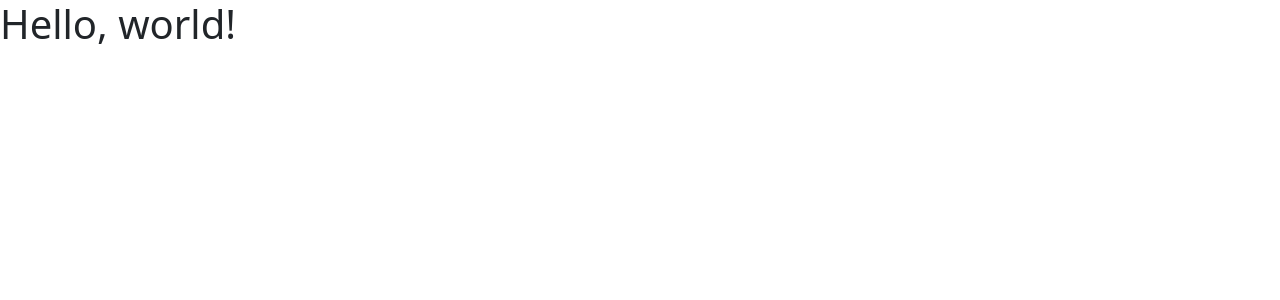
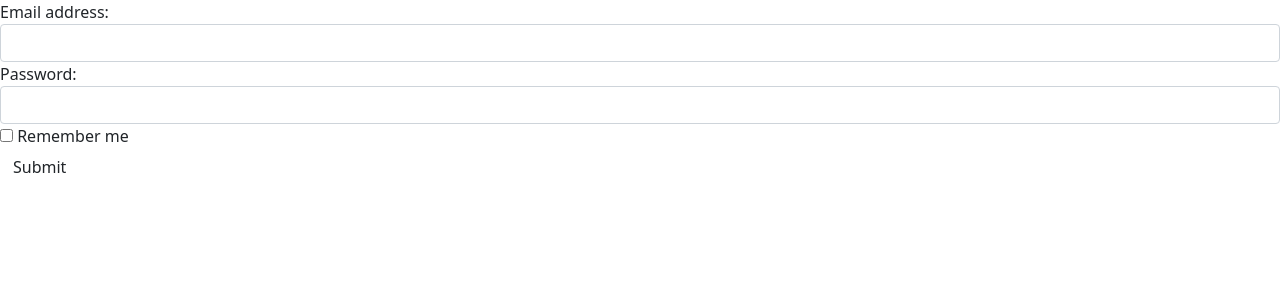
Before and after one commit to haha505254/DRF_example, a Django app: page /index/ in a window 1280 px wide. Shown: the top 300 px of the page. Run offline with Django 4.2, Linux system fonts and the light colour scheme.

Commit message:
success post key&value

```diff
--- a/drf_message_board/templates/messageboard/index.html
+++ b/drf_message_board/templates/messageboard/index.html
@@ -1,22 +1,41 @@
 <!doctype html>
 <html lang="en">
+
 <head>
   <!-- Required meta tags -->
   <meta charset="utf-8">
   <meta name="viewport" content="width=device-width, initial-scale=1">
 
   <!-- Bootstrap CSS -->
-    <link href="https://cdn.jsdelivr.net/npm/bootstrap@5.1.1/dist/css/bootstrap.min.css" rel="stylesheet" integrity="sha384-F3w7mX95PdgyTmZZMECAngseQB83DfGTowi0iMjiWaeVhAn4FJkqJByhZMI3AhiU" crossorigin="anonymous">
+  <link href="https://cdn.jsdelivr.net/npm/bootstrap@5.1.1/dist/css/bootstrap.min.css" rel="stylesheet"
+    integrity="sha384-F3w7mX95PdgyTmZZMECAngseQB83DfGTowi0iMjiWaeVhAn4FJkqJByhZMI3AhiU" crossorigin="anonymous">
 
   <title>Hello, world!</title>
 </head>
+
 <body>
-    <h1>Hello, world!</h1>
+  <form action="/api/messageboard/" method="post">
+    {% csrf_token %}
+    <div class="form-group">
+      <label for="email">Email address:</label>
+      <input type="text" class="form-control" id="title" name ="title">
+    </div>
+    <div class="form-group">
+      <label for="pwd">Password:</label>
+      <input type="text" class="form-control" id="text" name ="text">
+    </div>
+    <div class="checkbox">
+      <label><input type="checkbox"> Remember me</label>
+    </div>
+    <button type="submit" class="btn btn-default">Submit</button>
+  </form>
 
   <!-- Optional JavaScript; choose one of the two! -->
 
   <!-- Option 1: Bootstrap Bundle with Popper -->
-    <script src="https://cdn.jsdelivr.net/npm/bootstrap@5.1.1/dist/js/bootstrap.bundle.min.js" integrity="sha384-/bQdsTh/da6pkI1MST/rWKFNjaCP5gBSY4sEBT38Q/9RBh9AH40zEOg7Hlq2THRZ" crossorigin="anonymous"></script>
+  <script src="https://cdn.jsdelivr.net/npm/bootstrap@5.1.1/dist/js/bootstrap.bundle.min.js"
+    integrity="sha384-/bQdsTh/da6pkI1MST/rWKFNjaCP5gBSY4sEBT38Q/9RBh9AH40zEOg7Hlq2THRZ"
+    crossorigin="anonymous"></script>
 
   <!-- Option 2: Separate Popper and Bootstrap JS -->
   <!--
@@ -24,4 +43,5 @@
     <script src="https://cdn.jsdelivr.net/npm/bootstrap@5.1.1/dist/js/bootstrap.min.js" integrity="sha384-skAcpIdS7UcVUC05LJ9Dxay8AXcDYfBJqt1CJ85S/CFujBsIzCIv+l9liuYLaMQ/" crossorigin="anonymous"></script>
     -->
 </body>
+
 </html>
```
Lines whose indentation alone changed are shown as unchanged.
